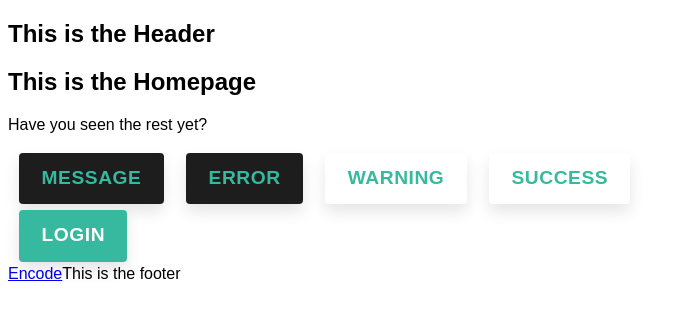
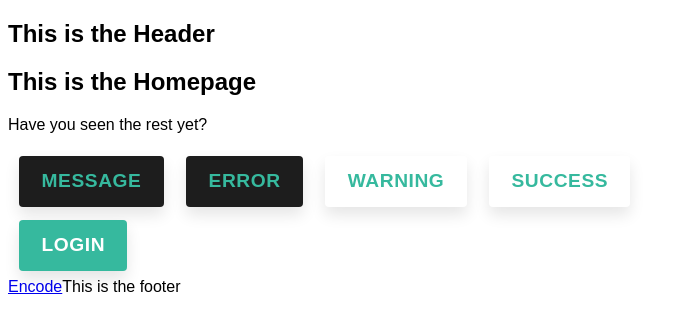
Before and after one commit to IndyBoss/Stega, a React (Create React App) app: page / in a window 1280 px wide. Shown: the top 330 px of the page, without its empty margins (0-683 px from the left). Built offline with nearby package versions, Linux system fonts and the light colour scheme.

Commit message:
style fix

```diff
--- a/src/style.scss
+++ b/src/style.scss
@@ -68,7 +68,7 @@ $seclight: rgba(58, 187, 161, 0.705);
   font-size: 1.2rem !important;
   padding: 0.5rem 1.4rem 0.6rem 1.4rem !important;
   color: $sec !important;
-  margin: 0.2rem 0.7rem !important;
+  margin: 0.4rem 0.7rem !important;
   box-shadow: 0px 8px 15px rgba(0, 0, 0, 0.1);
   &.Mui-disabled {
     color: $prilight !important;
```
